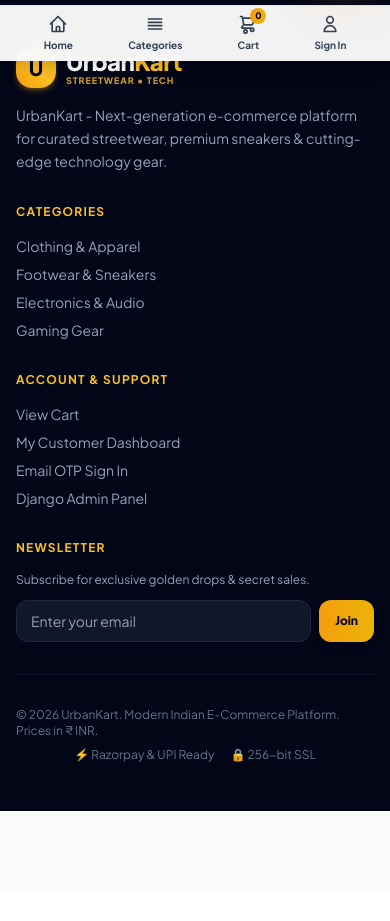
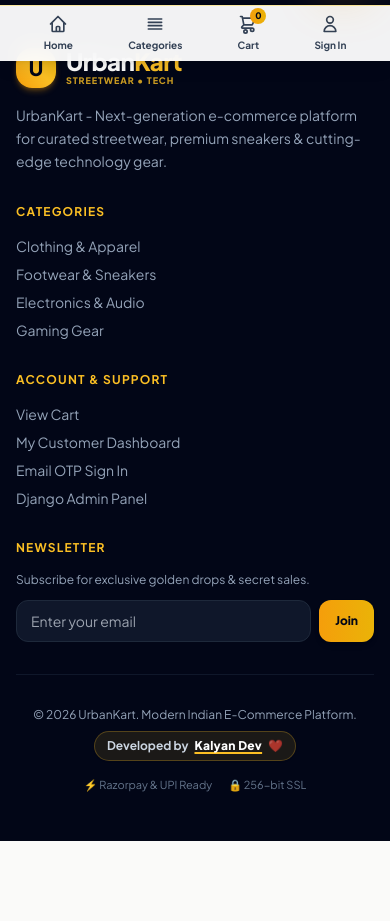
Before and after one commit to KalyanDev18/urbancart, a Django app: page /cart/ in a window 390 px wide. Shown: the part 783-1704 px from the top of the page. Before the commit the page ends 1594 px from the top, so only its background shows below. Run offline with Django 5.2, Linux system fonts and the light colour scheme; data that the repository does not hold is empty; some libraries are stand-ins or nearby versions.

Commit message:
feat: add 'Developed by Kalyan Dev ❤️' in website footer and mobile drawer

```diff
--- a/templates/store/base.html
+++ b/templates/store/base.html
@@ -306,10 +306,17 @@
             </div>
 
             <!-- Drawer Footer -->
-            <div class="pt-6 border-t border-stone-100 text-center">
-                <a href="/admin/" class="block text-xs font-bold text-slate-600 hover:text-amber-700 py-1">
-                    Django Admin Dashboard &rarr;
-                </a>
+            <div class="pt-6 border-t border-stone-100 text-center space-y-2">
+                <div class="inline-flex items-center gap-1.5 px-3 py-1 bg-amber-50 rounded-full border border-amber-200/80 text-[11px] font-bold text-slate-700">
+                    <span>Developed by</span>
+                    <span class="text-amber-700 font-extrabold">Kalyan Dev</span>
+                    <span class="text-rose-500">❤️</span>
+                </div>
+                <div>
+                    <a href="/admin/" class="block text-xs font-bold text-slate-500 hover:text-amber-700 py-1">
+                        Django Admin Dashboard &rarr;
+                    </a>
+                </div>
             </div>
         </div>
     </div>
@@ -395,9 +402,17 @@
                 </div>
             </div>
 
-            <div class="border-t border-slate-900 pt-8 flex flex-col sm:flex-row items-center justify-between text-xs text-slate-500 gap-2">
-                <p>&copy; 2026 UrbanKart. Modern Indian E-Commerce Platform. Prices in ₹ INR.</p>
-                <div class="flex items-center gap-4">
+            <div class="border-t border-slate-900 pt-8 flex flex-col md:flex-row items-center justify-between text-xs text-slate-400 gap-4">
+                <div class="flex flex-col sm:flex-row items-center gap-2 sm:gap-4 text-center sm:text-left">
+                    <p>&copy; 2026 UrbanKart. Modern Indian E-Commerce Platform.</p>
+                    <span class="hidden sm:inline text-slate-700">&bull;</span>
+                    <p class="font-bold text-amber-400 flex items-center gap-1.5 bg-amber-400/10 px-3 py-1.5 rounded-full border border-amber-400/25 shadow-sm">
+                        <span class="text-slate-300">Developed by</span>
+                        <span class="text-white font-extrabold tracking-wide underline decoration-amber-400 decoration-2 underline-offset-2">Kalyan Dev</span>
+                        <span class="text-rose-500 animate-pulse">❤️</span>
+                    </p>
+                </div>
+                <div class="flex items-center gap-4 text-slate-500 text-[11px]">
                     <span>⚡ Razorpay & UPI Ready</span>
                     <span>🔒 256-bit SSL</span>
                 </div>
```
